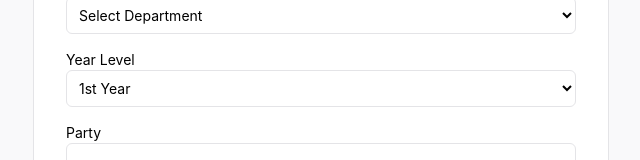
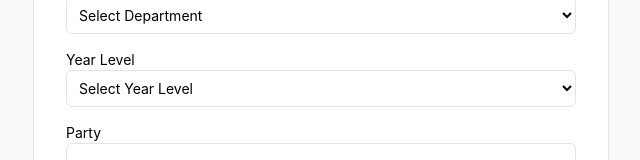
Before and after one commit to raymayo/voting-system, a React (Vite) app in the folder frontend/: page /create-candidate in a window 1280 px wide. Shown: the part 336-496 px from the top of the page, without its empty margins (319-959 px from the left). Built offline with nearby package versions, Linux system fonts and the light colour scheme.

Commit message:
feat: add required fields to CreateCandidate form for validation

```diff
--- a/frontend/src/pages/CreateCandidate.jsx
+++ b/frontend/src/pages/CreateCandidate.jsx
@@ -53,6 +53,7 @@ const CreateCandidate = () => {
 						name="name"
 						type="text"
 						value={candidate.name}
+						required
 						className="border rounded-md px-2 py-2 border-zinc-200 "
 					/>
 				</label>
@@ -63,8 +64,11 @@ const CreateCandidate = () => {
 						name="position"
 						id=""
 						value={candidate.position}
+						required
 						className="border rounded-md px-2 py-2 border-zinc-200 ">
-						<option value="">Select Position</option>
+						<option value="" disabled>
+							Select Position
+						</option>
 						<option value="President">President</option>
 						<option value="Vice_President">Vice President</option>
 						<option value="Secretary">Secretary</option>
@@ -80,6 +84,7 @@ const CreateCandidate = () => {
 						name="department"
 						id=""
 						value={candidate.department}
+						required
 						className="border rounded-md px-2 py-2 border-zinc-200 cursor-pointer">
 						<option value="">Select Department</option>
 						<option value="BSBA HRM">BSBA HRM</option>
@@ -100,7 +105,12 @@ const CreateCandidate = () => {
 						name="yearLevel"
 						id=""
 						value={candidate.yearLevel}
+						required
 						className="border rounded-md px-2 py-2 border-zinc-200 cursor-pointer">
+						<option value="" disabled>
+							Select Year Level
+						</option>
+
 						<option value="1">1st Year</option>
 						<option value="2">2nd Year</option>
 						<option value="3">3rd Year</option>
@@ -113,6 +123,7 @@ const CreateCandidate = () => {
 						onChange={handleChange}
 						name="party"
 						type="text"
+						required
 						className="border rounded-md px-2 py-2 border-zinc-200 "
 						value={candidate.party}
 					/>
```
